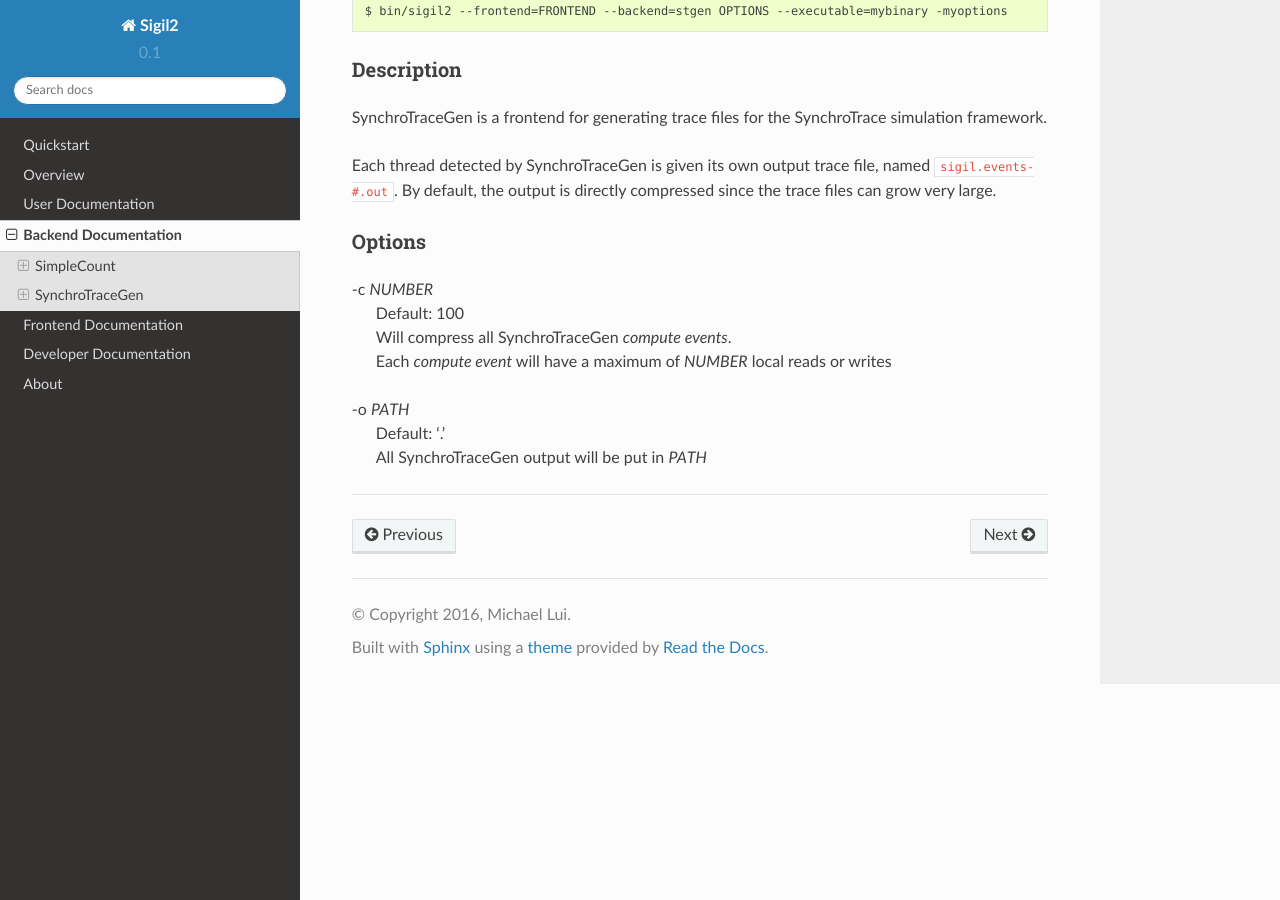
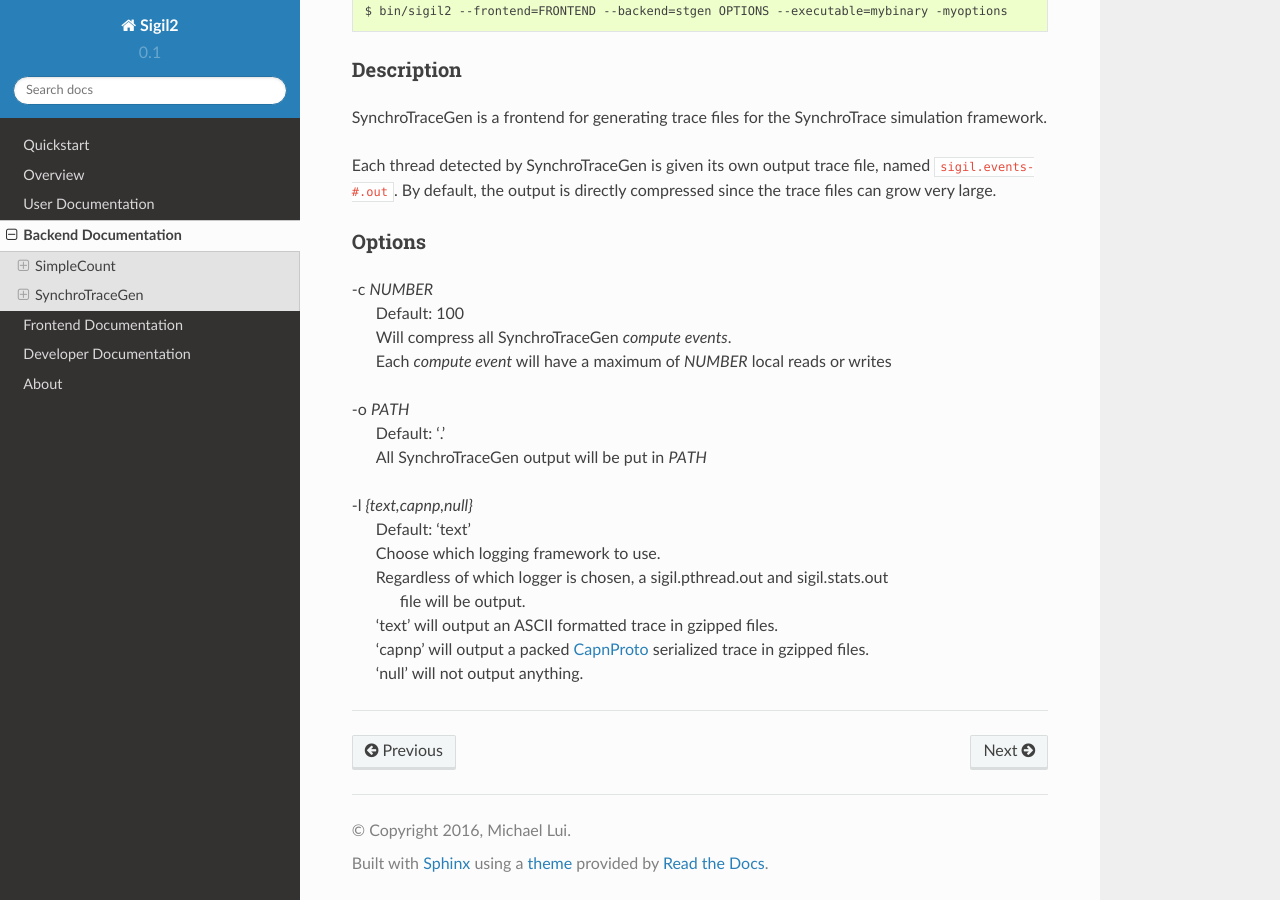
Before and after one commit to VANDAL/prism, a Sphinx documentation site: the page built from docs/source/backends.rst, in a window 1280 px wide and 900 px high, scrolled down 694 px. Built offline with Sphinx 7.4.7 and the Read the Docs theme 2.0.0, drawn with Linux system fonts in a browser that asks for light colours; formulas are drawn with MathJax 3.

Commit message:
Update STGen docs
[ci skip]

```diff
--- a/docs/source/backends.rst
+++ b/docs/source/backends.rst
@@ -53,5 +53,17 @@ Options
 |  -o `PATH`
 |    Default: '.'
 |    All SynchroTraceGen output will be put in `PATH`
+|
+|  -l `{text,capnp,null}`
+|    Default: 'text'
+|    Choose which logging framework to use.
+|    Regardless of which logger is chosen, a sigil.pthread.out and sigil.stats.out
+|      file will be output.
+|    'text'  will output an ASCII formatted trace in gzipped files.
+|    'capnp' will output a packed CapnProto_ serialized trace in gzipped files.
+|    'null'  will not output anything.
+
+.. _CapnProto:
+   https://capnproto.org/
 
 ----
--- a/docs/source/index.rst
+++ b/docs/source/index.rst
@@ -5,8 +5,6 @@
 
 Welcome to |project|
 ====================
-
-.. note:: This documentation is still a WIP
 
 |project| is a framework for observing and analyzing applications.
 
--- a/docs/source/quickstart.rst
+++ b/docs/source/quickstart.rst
@@ -33,7 +33,7 @@ events into a special event trace that is used in SynchroTrace_.
 More information on backends are in :ref:`backends`.
 
 .. _SynchroTrace:
-   http://ece.drexel.edu/faculty/taskin/wiki/vlsilab/index.php/SynchroTrace
+   http://vlsi.ece.drexel.edu/index.php/SynchroTrace
 
 A third option ``frontend`` will change the underlying method
 for observing the application. By default, this is Valgrind_: ::
--- a/docs/source/user-docs.rst
+++ b/docs/source/user-docs.rst
@@ -5,6 +5,9 @@ User Documentation
 
 The Analysis Backend
 --------------------
+
+.. note:: This documentation is still a WIP
+
 
 Getting Started with Profiling
 ~~~~~~~~~~~~~~~~~~~~~~~~~~~~~~
```
